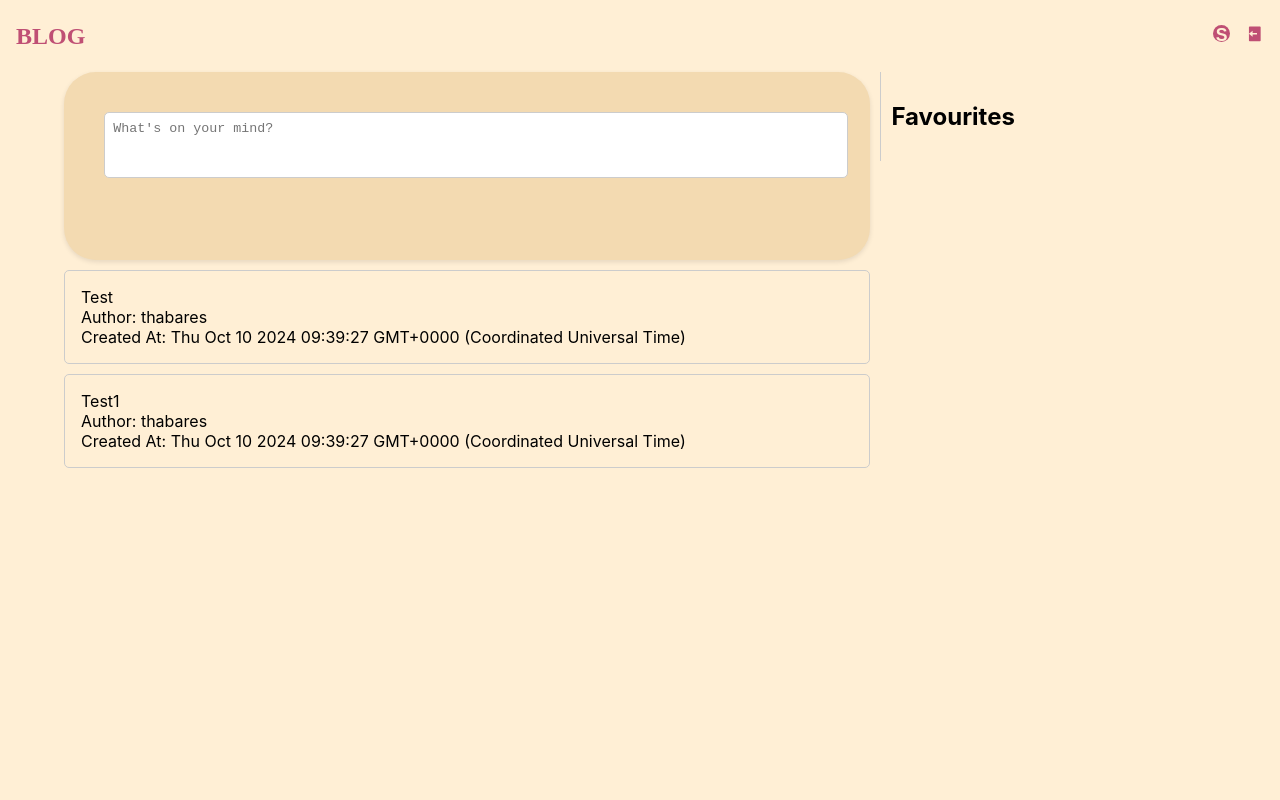
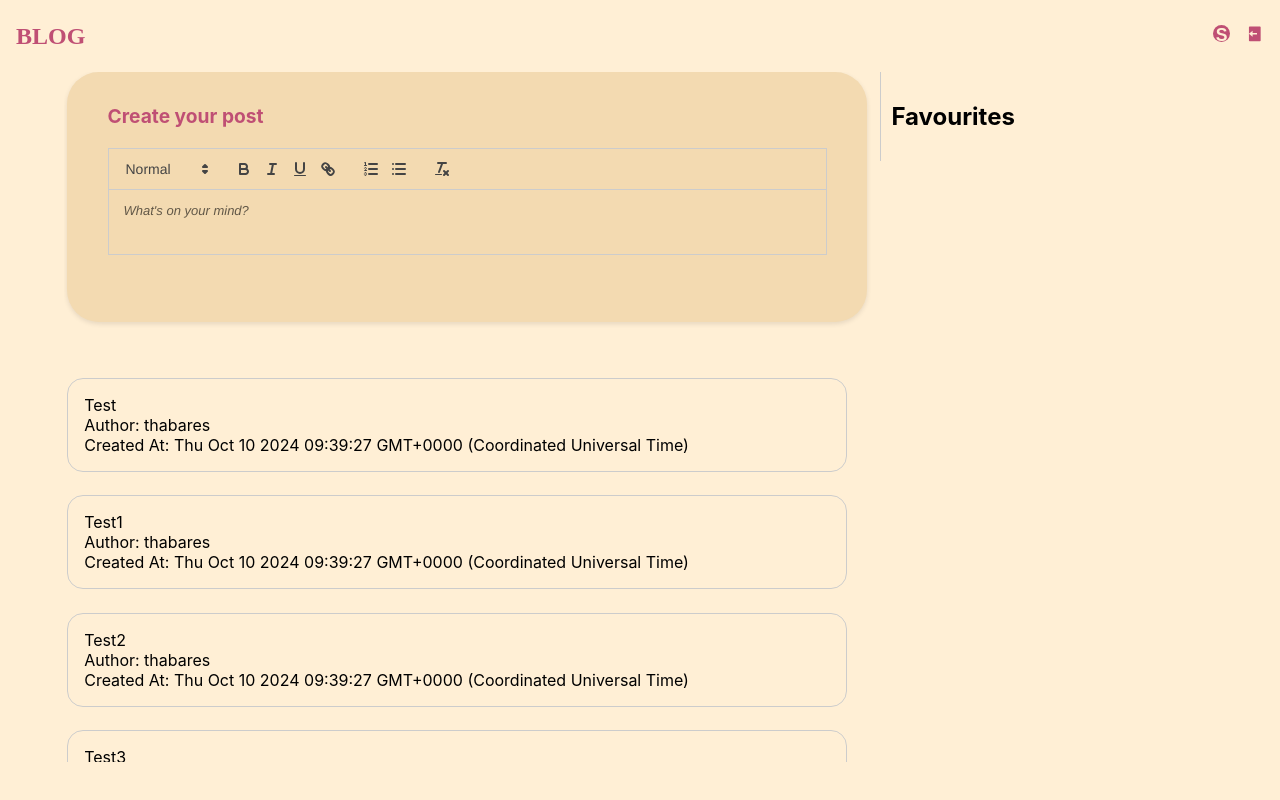
Before and after one commit to thabares/mern-blog, a React (Create React App) app in the folder frontend/: page / in a window 1280 px wide. Built offline with nearby package versions, Linux system fonts and the light colour scheme; sample sign-in values are in the browser's storage.

Commit message:
Create post ui added with quill editor

```diff
--- a/frontend/src/Pages/Home.js
+++ b/frontend/src/Pages/Home.js
@@ -6,19 +6,21 @@ const HomeWrapper = styled.div`
   margin: 0px;
   padding: 0px;
   display: flex;
-  height: 100%;
+  height: 100%; /* Maintain full height */
   width: 90%;
-  /* outline: 2px solid #000; */
   margin: auto;
 `;
 
 const PostWrapper = styled.div`
   flex: 0 0 70%; /* Takes up 70% of the available width */
   padding-right: 10px; /* Add some space between post and favourites */
+  height: 100%; /* Set to 100% of parent height */
+  overflow: auto; /* Allow overflow */
 `;
 
 const FavouritesWrapper = styled.div`
   flex: 0 0 30%; /* Takes up the remaining 30% of the available width */
+  height: 100%; /* Set to 100% of parent height */
 `;
 
 const Home = () => {
--- a/frontend/src/Pages/PostList.js
+++ b/frontend/src/Pages/PostList.js
@@ -1,50 +1,45 @@
-import { useState } from 'react';
+import React, { useState } from 'react';
 import styled from 'styled-components';
+import ReactQuill from 'react-quill';
+import 'react-quill/dist/quill.snow.css'; // Import the styles
 
 const PostWrapper = styled.div`
   display: flex;
-  flex-direction: column; // Align children vertically
-  flex-grow: 1; // Allow PostWrapper to grow
+  flex-direction: column;
+  flex-grow: 1;
+  width: 100%; // Ensure it takes full width
 `;
 
 const CreatePostWrapper = styled.div`
   background-color: #f3dab1;
-  height: auto; // Let it adapt to the content height
-  width: 100%; // Ensure it takes the full width of the parent
-  padding: 5%; // Padding may push content, adjust if needed
-  box-sizing: border-box; // Include padding and border in element's total width
-  display: flex;
-  flex-direction: column;
-  border-radius: 2rem; // Keep border radius for aesthetics
-  box-shadow: 0 2px 5px rgba(0, 0, 0, 0.1); // Optional: Add shadow for better visibility
+  width: 100%;
+  max-width: 800px; // Limit the maximum width
+  padding: 4% 5% 5% 5%;
+  border-radius: 2rem;
+  box-shadow: 0 2px 5px rgba(0, 0, 0, 0.1);
+  margin: 0 auto; // Center the wrapper
+  box-sizing: border-box; // Include padding and border in the width
+  margin-bottom: 5%;
+  height: 250px; // Set a fixed height for the wrapper
+  overflow: hidden; // Prevent overflow from the editor
 `;
 
-const TextareaElement = styled.textarea`
-  height: 3rem; // Initial height
-  transition: height 0.3s ease; // Animation for height
-  border: 1px solid #ccc;
-  padding: 0.5rem; // Inner padding
-  border-radius: 5px; // Rounded corners
-  width: 100%; // Ensure input takes full width
-  resize: none; // Disable manual resizing
+const CreatePostTitleWrapper = styled.div`
+  margin-bottom: 20px; // Add space below the title
+`;
 
-  &:focus {
-    height: 6rem; // Height when focused (increase as needed)
-    border: 1px solid #bf4f74; // Change border color on focus
-    outline: none; // Remove default outline
-  }
+const CreatePostTitle = styled.h2`
+  margin: 0; // Remove default margin
+  font-size: 1.2rem; // Adjust the font size
+  color: #bf4f74;
 `;
 
 const ButtonWrapper = styled.div`
   display: flex;
-  justify-content: flex-end; // Align the button to the end
-  opacity: 0;
-  visibility: hidden;
-
-  ${TextareaElement}:focus + & {
-    opacity: 1; // Show the button when the input is focused
-    visibility: visible; // Make it visible
-  }
+  justify-content: flex-end;
+  opacity: ${(props) => (props.isFocused ? 1 : 0)};
+  visibility: ${(props) => (props.isFocused ? 'visible' : 'hidden')};
+  transition: opacity 0.3s ease, visibility 0.3s ease;
 `;
 
 const Button = styled.button`
@@ -55,18 +50,32 @@ const Button = styled.button`
   color: white;
   border: none;
   border-radius: 5px;
-  transition: opacity 0.3s ease; // Animation for opacity
 `;
 
 const PostListWrapper = styled.div`
-  margin-top: 10px; // Add some spacing between the input and the posts
+  width: 100%;
+  max-width: 800px;
+  margin: 0 auto;
+  height: 50vh; /* Set a fixed height */
+  overflow-y: auto; /* Enable vertical scrolling */
+  padding-right: 20px; /* Add space for the scrollbar */
+  box-sizing: border-box; /* Include padding in the width */
+  position: relative; /* Ensure positioning for scrollbar */
 `;
 
 const PostListContainer = styled.div`
-  margin-bottom: 10px; // Add space between individual posts
   padding: 1rem;
-  border: 1px solid #ccc; // Optional: Add border for visibility
-  border-radius: 5px; // Rounded corners for posts
+  margin-top: ${(props) => (props.value === 0 ? '2%' : '3%')};
+  border: 1px solid #ccc;
+  border-radius: 1rem;
+`;
+
+const StyledReactQuill = styled(ReactQuill)`
+  .ql-editor {
+    min-height: 4rem; // Initial height
+    max-height: 4rem; // Maximum height when focused
+    overflow-y: auto; // Enable internal scrolling for the editor
+  }
 `;
 
 const PostList = () => {
@@ -81,20 +90,71 @@ const PostList = () => {
       author: 'thabares',
       createdAt: new Date(),
     },
+    {
+      content: 'Test2',
+      author: 'thabares',
+      createdAt: new Date(),
+    },
+    {
+      content: 'Test3',
+      author: 'thabares',
+      createdAt: new Date(),
+    },
+    {
+      content: 'Test4',
+      author: 'thabares',
+      createdAt: new Date(),
+    },
+    {
+      content: 'Test5',
+      author: 'thabares',
+      createdAt: new Date(),
+    },
+    {
+      content: 'Test6',
+      author: 'thabares',
+      createdAt: new Date(),
+    },
+    {
+      content: 'Test7',
+      author: 'thabares',
+      createdAt: new Date(),
+    },
   ]);
+  const [content, setContent] = useState('');
+  const [isFocused, setIsFocused] = useState(false); // Track focus state
+
+  const handlePost = () => {
+    const newPost = {
+      content,
+      author: 'thabares',
+      createdAt: new Date(),
+    };
+    setPosts([...posts, newPost]);
+    setContent(''); // Clear content after posting
+  };
 
   return (
     <PostWrapper>
       <CreatePostWrapper>
-        <TextareaElement placeholder="What's on your mind?" />
-        <ButtonWrapper>
-          <Button>Add Post</Button>
+        <CreatePostTitleWrapper>
+          <CreatePostTitle>Create your post</CreatePostTitle>
+        </CreatePostTitleWrapper>
+        <StyledReactQuill
+          value={content}
+          onChange={setContent}
+          placeholder="What's on your mind?"
+          onFocus={() => setIsFocused(true)} // Set focus state to true
+          onBlur={() => setIsFocused(false)} // Set focus state to false
+        />
+        <ButtonWrapper isFocused={isFocused}>
+          <Button onClick={handlePost}>Add Post</Button>
         </ButtonWrapper>
       </CreatePostWrapper>
       <PostListWrapper>
         {posts.map((post, index) => (
-          <PostListContainer key={index}>
-            <div>{post.content}</div>
+          <PostListContainer key={index} value={index}>
+            <div dangerouslySetInnerHTML={{ __html: post.content }} />
             <div>Author: {post.author}</div>
             <div>Created At: {post.createdAt.toString()}</div>
           </PostListContainer>
--- a/package.json
+++ b/package.json
@@ -23,6 +23,7 @@
     "jsonwebtoken": "^9.0.2",
     "mongoose": "^8.6.3",
     "nodemon": "^3.1.7",
-    "react-icons": "^5.3.0"
+    "react-icons": "^5.3.0",
+    "react-quill": "^2.0.0"
   }
 }
```
Also changed, not shown: 1 other file (tests, documents, lock files or other folders).
